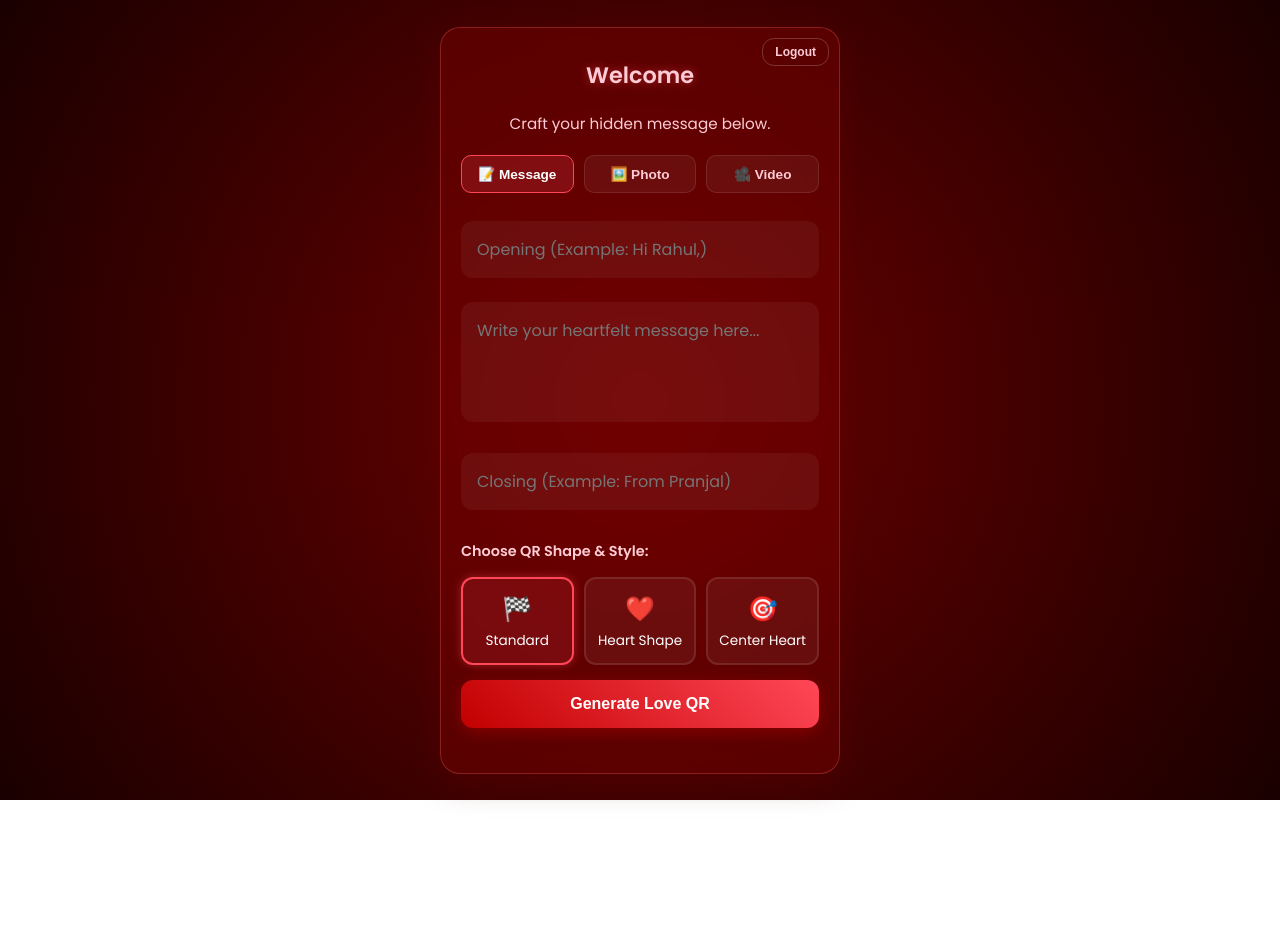
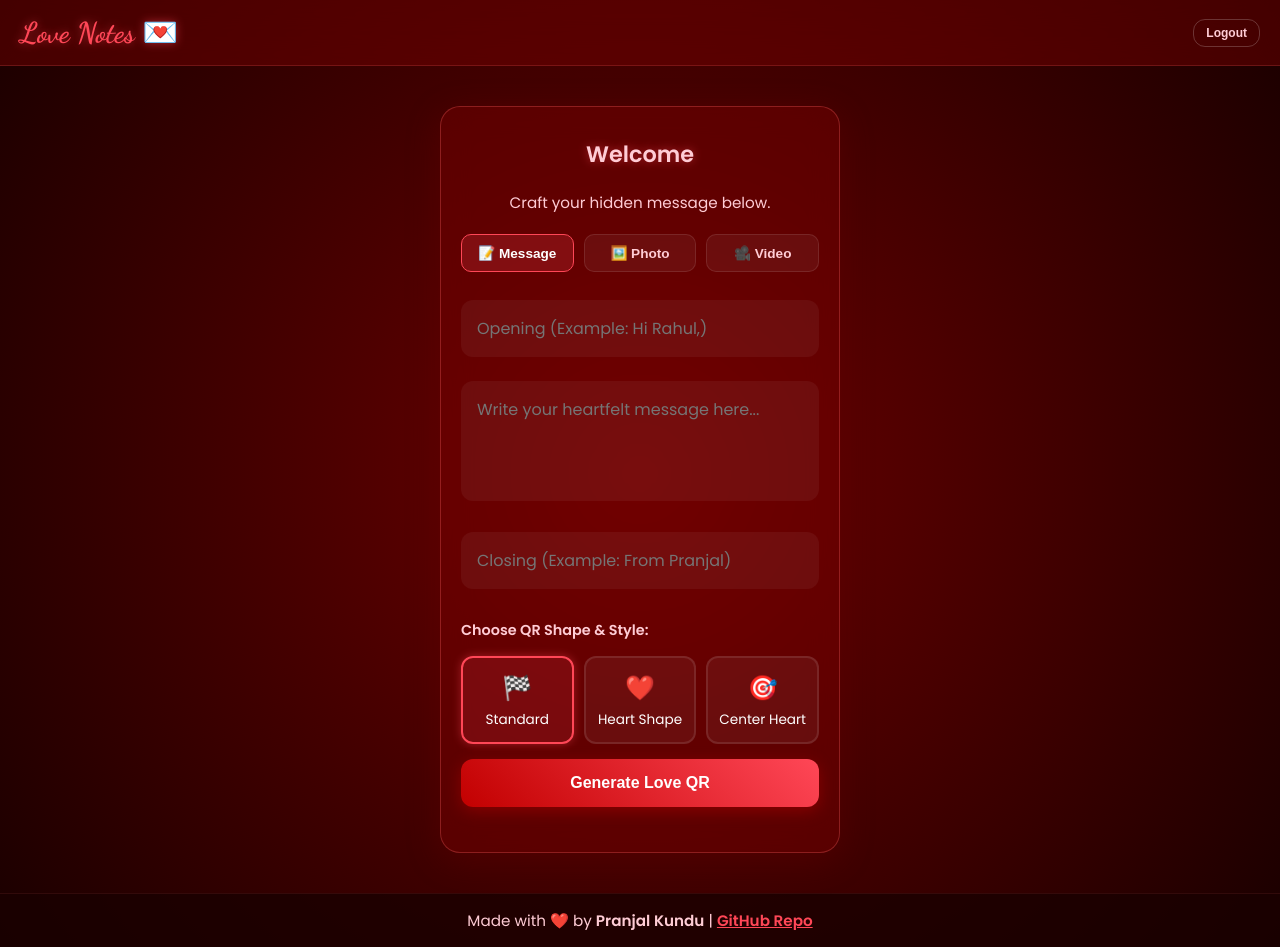
Before and after one commit to 10pranjal2005/QR_Generator, a plain HTML site: page dashboard.html in a window 1280 px wide. Before the commit the page ends 800 px from the top, so only its background shows below. Drawn offline with Linux system fonts and the light colour scheme; no server answers.

Commit message:
Nav bar and footer added

```diff
--- a/css/style.css
+++ b/css/style.css
@@ -22,11 +22,66 @@ body {
   color: var(--text-primary);
   min-height: 100vh;
   display: flex;
-  justify-content: center;
+  flex-direction: column; /* Changed to column to stack Nav, Content, Footer */
+  justify-content: space-between; /* Pushes footer to the bottom */
   align-items: center;
   overflow-y: auto;
   position: relative;
-  padding: 20px;
+  padding: 0; /* Handled by layout spacing now */
+}
+
+/* NEW NAV & FOOTER STYLES TO MATCH YOUR UI/UX */
+.navbar {
+  width: 100%;
+  background: var(--glass-red);
+  backdrop-filter: blur(15px);
+  -webkit-backdrop-filter: blur(15px);
+  border-bottom: 1px solid rgba(255, 100, 100, 0.2);
+  padding: 15px 20px;
+  display: flex;
+  justify-content: space-between;
+  align-items: center;
+}
+
+.nav-brand {
+  font-family: 'Dancing Script', cursive;
+  font-size: 1.8rem;
+  color: var(--primary-glow);
+  text-shadow: 0 0 10px rgba(255, 71, 87, 0.5);
+}
+
+.nav-links a {
+  margin-left: 15px;
+  font-size: 0.9rem;
+  transition: opacity 0.3s ease;
+}
+
+.nav-links a:hover {
+  opacity: 0.8;
+}
+
+.app-main-content {
+  flex: 1;
+  display: flex;
+  justify-content: center;
+  align-items: center;
+  width: 100%;
+  padding: 40px 20px;
+}
+
+.main-footer {
+  width: 100%;
+  background: rgba(26, 0, 0, 0.8);
+  border-top: 1px solid rgba(255, 100, 100, 0.1);
+  padding: 15px 20px;
+  text-align: center;
+  font-size: 0.85rem;
+  color: var(--text-secondary);
+}
+
+.main-footer a {
+  color: var(--primary-glow);
+  text-decoration: underline;
 }
 
 .container, .card {
--- a/dashboard.html
+++ b/dashboard.html
@@ -61,7 +61,7 @@
       .tab-btn.active {
         background: rgba(255, 71, 87, 0.2);
         border-color: #ff4757;
-        color: white; /* FIXED: Removed the # from #white */
+        color: white;
       }
       .tab-content {
         display: none;
@@ -72,9 +72,16 @@
     </style>
 </head>
 <body>
+
+    <nav class="navbar">
+        <div class="nav-brand">Love Notes 💌</div>
+        <div class="nav-links">
+            <button onclick="logout()" style="position: static; width: auto; margin-bottom: 0;">Logout</button>
+        </div>
+    </nav>
+
+    <div class="app-main-content">
         <div class="container">
-        <button onclick="logout()">Logout</button>
-
             <h2 id="userEmail">Welcome</h2>
             <p style="margin-bottom: 20px; color: var(--text-secondary);">Craft your hidden message below.</p>
 
@@ -127,6 +134,7 @@
 
             <button id="generateBtn" onclick="generateQR()">Generate Love QR</button>
         </div>
+    </div>
 
     <div id="qrModal" style="display:none; position:fixed; top:0; left:0; width:100%; height:100%; background:rgba(0,0,0,0.75); backdrop-filter:blur(8px); z-index:1000; align-items:center; justify-content:center;">
         <div class="container" style="position:relative; max-width:320px; background:rgba(40,0,0,0.9); border:2px solid var(--primary-glow); padding:20px;">
@@ -138,6 +146,10 @@
         </div>
     </div>
 
+    <footer class="main-footer">
+        <p>Made with ❤️ by <strong>Pranjal Kundu</strong> | <a href="https://github.com/10pranjal2005" target="_blank">GitHub Repo</a></p>
+    </footer>
+
     <script src="https://cdnjs.cloudflare.com/ajax/libs/qrcodejs/1.0.0/qrcode.min.js"></script>
     <script type="module" src="script.js"></script>
 </body>
```
Also changed, not shown: index.html (+17 -1 lines), message.html (+18 -5 lines), signup.html (+14 -0 lines), 404.html (line endings or trailing spaces). Lines whose indentation alone changed are shown as unchanged.
